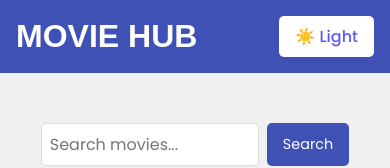
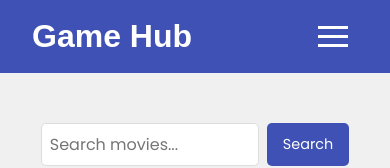
Before and after one commit to LordAyo/React-Website, a React (Create React App) app in the folder movie-website/: page / in a window 390 px wide. Shown: the top 168 px of the page. Built offline with nearby package versions, Linux system fonts and the light colour scheme; no server answers; a web font is replaced by a local one.

Commit message:
mobile is now responsive with added hamburger

```diff
--- a/movie-website/src/App.css
+++ b/movie-website/src/App.css
@@ -21,7 +21,6 @@ body {
 .movie-list {
   display: grid;
   grid-template-columns: repeat(auto-fill, minmax(200px, 1fr));
-  /* Adjust card width */
   gap: 1rem;
   margin-top: 1rem;
 }
@@ -432,8 +431,6 @@ body {
   font-weight: bold;
   font-size: 2rem;
   cursor: pointer;
-  display: flex;
-  align-items: center;
   font-family: 'Cartoon Queen', Arial, sans-serif;
   color: #ffffff;
 }
@@ -444,21 +441,22 @@ body {
   list-style: none;
   margin: 0;
   padding: 0;
+  position: absolute;
+  left: 50%;
+  transform: translateX(-50%);
 }
 
 .navbar-links li {
   font-weight: 500;
 }
 
-/* Navbar Links */
 .navbar-links a {
   position: relative;
-  text-decoration: none; /* Remove default underline */
+  text-decoration: none;
   color: white;
-  transition: color 0.3s ease, font-weight 0.3s ease; /* Smooth text color and weight transition */
+  transition: color 0.3s ease, font-weight 0.3s ease;
 }
 
-/* Add underline with space using pseudo-element */
 .navbar-links a::after {
   content: "";
   position: absolute;
@@ -470,7 +468,6 @@ body {
   transition: width 0.3s ease;
 }
 
-/* Hover Effect */
 .navbar-links a:hover::after {
   width: 100%;
 }
@@ -479,7 +476,6 @@ body {
   color: #eba91a;
   font-weight: 700;
 }
-
 
 .navbar-toggle {
   background-color: white;
@@ -502,16 +498,96 @@ body {
   color: #3f51b5;
 }
 
-.navbar-toggle-container {
+.hamburger {
+  display: none;
+  flex-direction: column;
+  gap: 6px;
+  cursor: pointer;
+  padding: 10px;
+}
+
+.line {
+  width: 30px;
+  height: 3px;
+  background-color: white;
+  transition: all 0.3s ease-in-out;
+}
+
+/* Hamburger animation classes */
+.line.open:nth-child(1) {
+  transform: rotate(45deg) translate(8px, 8px);
+}
+
+.line.open:nth-child(2) {
+  opacity: 0;
+}
+
+.line.open:nth-child(3) {
+  transform: rotate(-45deg) translate(8px, -8px);
+}
+
+/* Menu container for mobile */
+.menu {
   display: flex;
   align-items: center;
-  justify-content: center;
-  padding: 0.5rem 1rem;
-  border-radius: 10px;
-  background-color: white;
-  box-shadow: 0px 2px 5px rgba(0, 0, 0, 0.1);
-  /* Slight shadow for separation */
+  gap: 2rem;
 }
+
+@media screen and (max-width: 768px) {
+  .hamburger {
+    display: flex;
+    z-index: 1001;
+  }
+
+  .menu {
+    position: fixed;
+    top: 0;
+    right: -100%;
+    height: 100vh;
+    width: 250px;
+    background-color: #3f51b5;
+    flex-direction: column;
+    justify-content: center;
+    padding: 2rem;
+    transition: right 0.3s ease-in-out;
+  }
+
+  .menu.open {
+    right: 0;
+  }
+
+  .navbar-links {
+    position: static;
+    flex-direction: column;
+    transform: none;
+    text-align: center;
+    margin-bottom: 2rem;
+  }
+
+  .navbar-links li {
+    margin: 1rem 0;
+  }
+
+  .navbar-toggle {
+    margin: 0 auto;
+  }
+}
+
+/* Dark mode styles */
+.dark-mode .navbar {
+  background-color: #1a237e;
+}
+
+.dark-mode .navbar-toggle {
+  background-color: #303f9f;
+  color: white;
+}
+
+.dark-mode .navbar-toggle:hover {
+  background-color: #eba91a;
+  color: #1a237e;
+}
+
 
 /* ============================
      Dark Mode
@@ -573,32 +649,6 @@ body.dark-mode .navbar-toggle:hover {
 }
 
 @media (max-width: 768px) {
-  .navbar {
-    padding: 1rem;
-  }
-
-  .navbar-toggle {
-    display: flex;
-  }
-
-  .navbar-links {
-    display: none;
-  }
-
-  .navbar-links.active {
-    display: flex;
-    flex-direction: column;
-    align-items: center;
-    gap: 1rem;
-    background-color: #3f51b5;
-    padding: 1rem;
-    width: 100%;
-    position: absolute;
-    top: 60px;
-    left: 0;
-    z-index: 1000;
-  }
-
   .movie-card {
     height: 330px;
   }
--- a/movie-website/src/components/Navbar.tsx
+++ b/movie-website/src/components/Navbar.tsx
@@ -2,18 +2,31 @@ import React, { useState } from "react";
 
 const Navbar: React.FC = () => {
   const [darkMode, setDarkMode] = useState(false);
+  const [isMenuOpen, setIsMenuOpen] = useState(false);
 
   const toggleDarkMode = () => {
     setDarkMode(!darkMode);
     document.body.classList.toggle("dark-mode", !darkMode); // Apply dark mode class to the body
   };
 
+  const toggleMenu = () => {
+    setIsMenuOpen(!isMenuOpen);
+  };
+
   return (
     <nav className="navbar">
       {/* Logo */}
-      <div className="navbar-logo">MOVIE HUB</div>
+      <div className="navbar-logo">Game Hub</div>
 
-      {/* Navigation Links */}
+      {/* Hamburger Menu */}
+      <div className="hamburger" onClick={toggleMenu}>
+        <div className={`line ${isMenuOpen ? "open" : ""}`}></div>
+        <div className={`line ${isMenuOpen ? "open" : ""}`}></div>
+        <div className={`line ${isMenuOpen ? "open" : ""}`}></div>
+      </div>
+
+      {/* Navigation Links and Toggle in Menu */}
+      <div className={`menu ${isMenuOpen ? "open" : ""}`}>
         <ul className="navbar-links">
           <li>
             <a href="#home">Home</a>
@@ -25,11 +38,10 @@ const Navbar: React.FC = () => {
             <a href="#contact">Contact</a>
           </li>
         </ul>
-
-      {/* Dark Mode Toggle */}
         <button className="navbar-toggle" onClick={toggleDarkMode}>
           {darkMode ? "🌙 Dark" : "☀️ Light"}
         </button>
+      </div>
     </nav>
   );
 };
```
Lines whose indentation alone changed are shown as unchanged.
